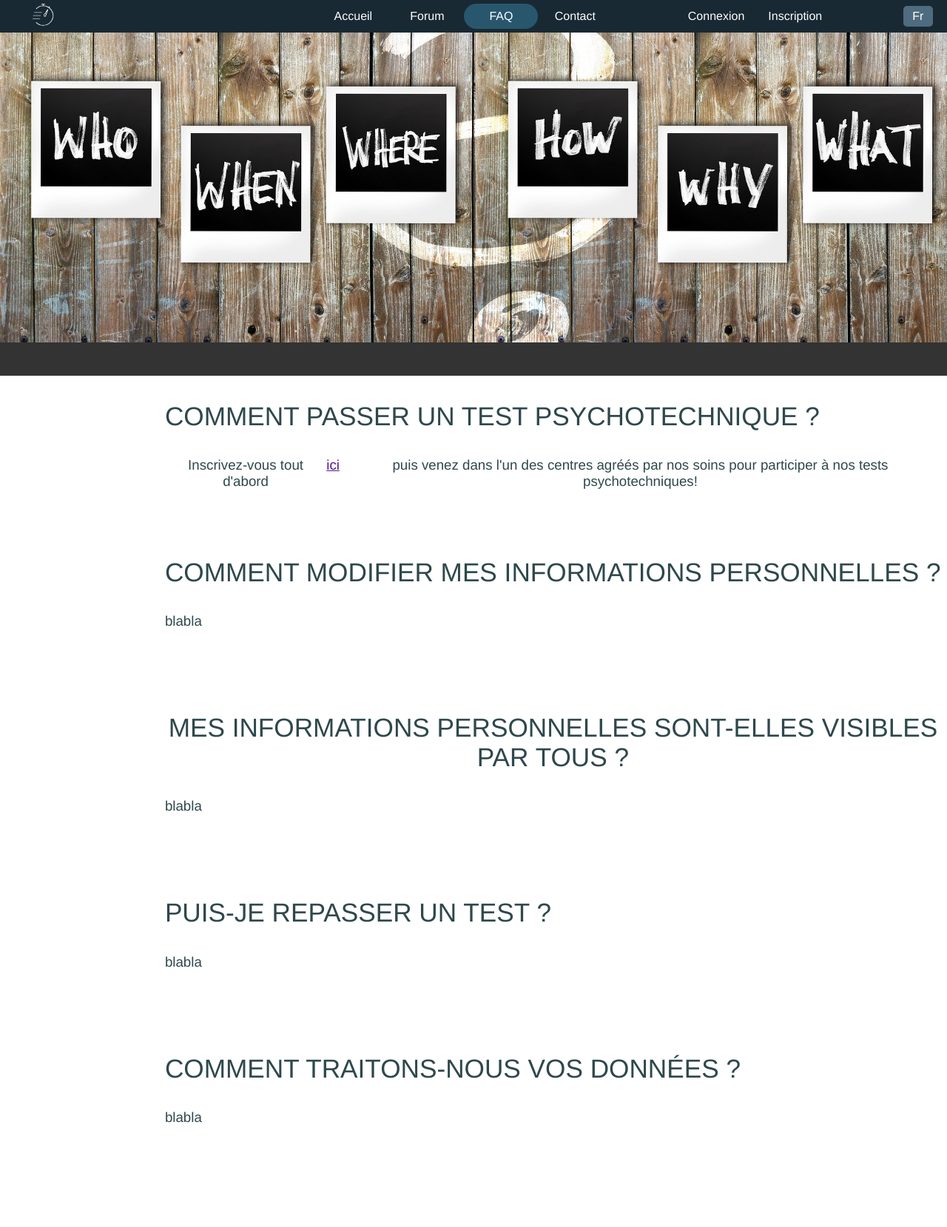
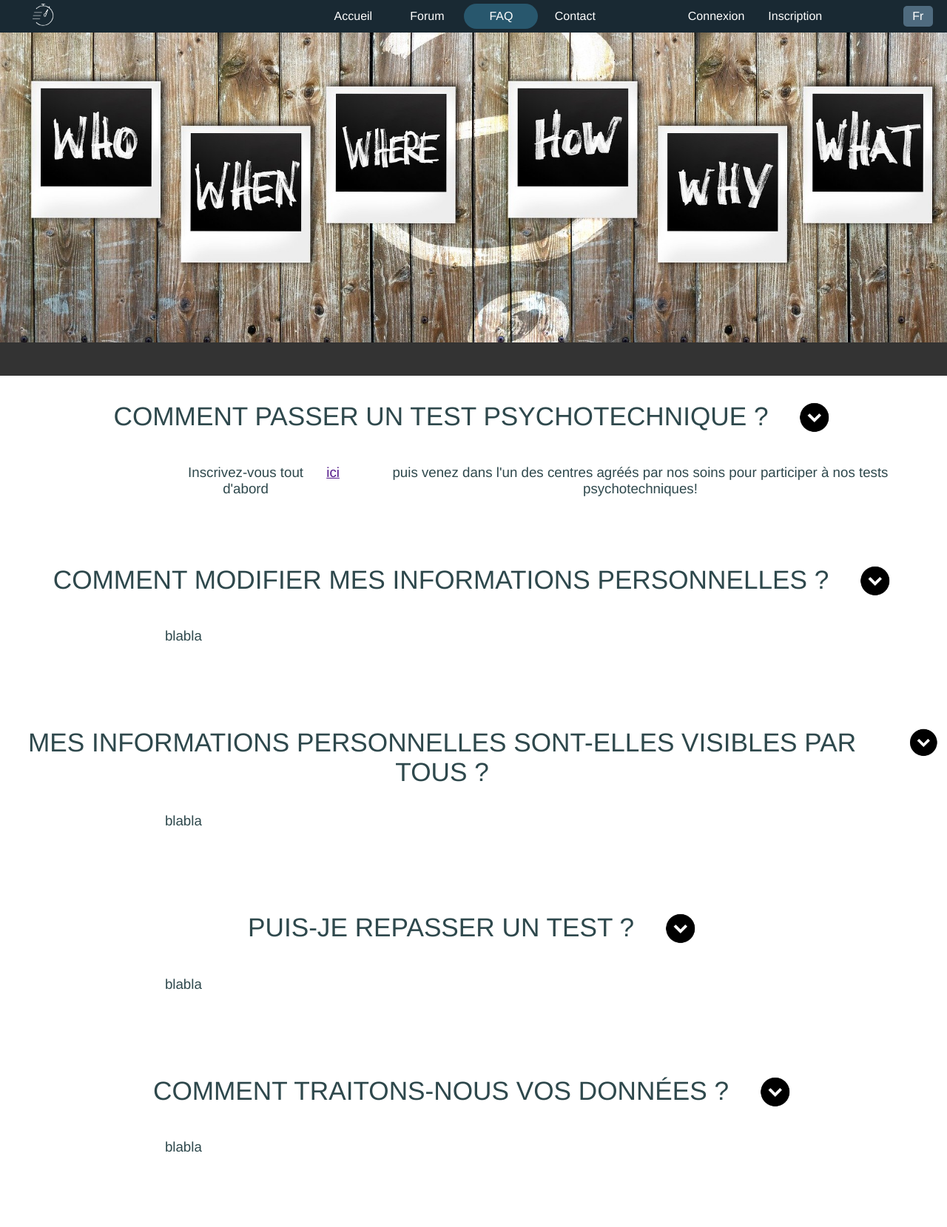
Before and after one commit to SilongXu/ISEP-BeyondSight-WEB-Project, a PHP site: page /FAQ.html in a window 1280 px wide. Shown: the whole page at 74% size. Before the commit the page ends 1518 px from the top, so only its background shows below. Run offline with PHP 8.4, Linux system fonts and the light colour scheme.

Commit message:
faq fleche
tentative d'animation (en commentaire)

```diff
--- a/styles.css
+++ b/styles.css
@@ -532,8 +532,9 @@ html {
 
 .question{
 	text-align: center;
-	justify-content:left;
-	margin-left: 17%;
+	justify-content: center;
+	/*justify-content:left;
+	margin-left: 17%;*/
 	color: #2e484c;
 	font-family: 'Helvetica Neue', sans-serif;
 	font-size: 2.2em;
@@ -543,10 +544,16 @@ html {
 }
 
 .question:after {
-
+	content: " ";
+	background: url("images/fleche.png") no-repeat 0 0;
+	background-size: 100%;
+	width: 50px;
+	height: 50px;
+	margin-left: 3%;
 }
 
 .answer{
+	display: flex;
 	text-align: center;
 	justify-content: left;
 	margin-left: 17%;
@@ -554,10 +561,14 @@ html {
 	font-family: 'Helvetica Neue', sans-serif;
 	font-size: 1.0em;
 	font-weight: normal;
-	display: flex;
 	height: 100px;
 }
-
+/*
+.question:hover .answer {
+	display: flex;
+	position: absolute;
+}
+*/
 /* !!!!!!!!!!!!!!!!!!!!!!!!!!!!!!!!! */
 
 /* !!!!!!!! contact  Page 1 !!!!!!!! */
```
